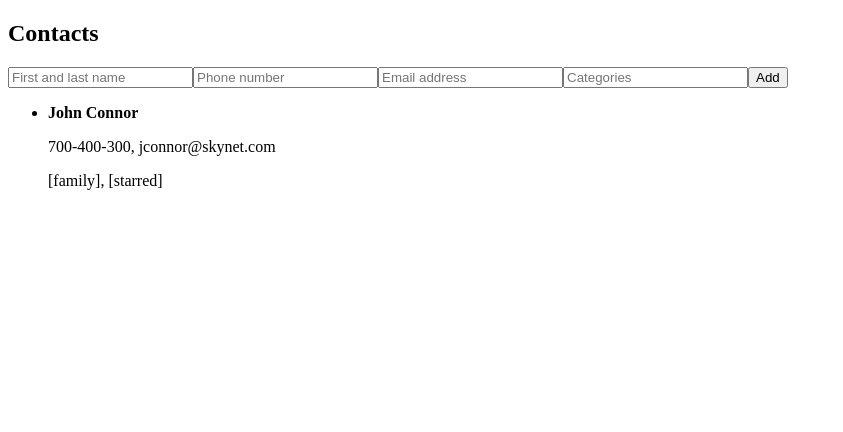
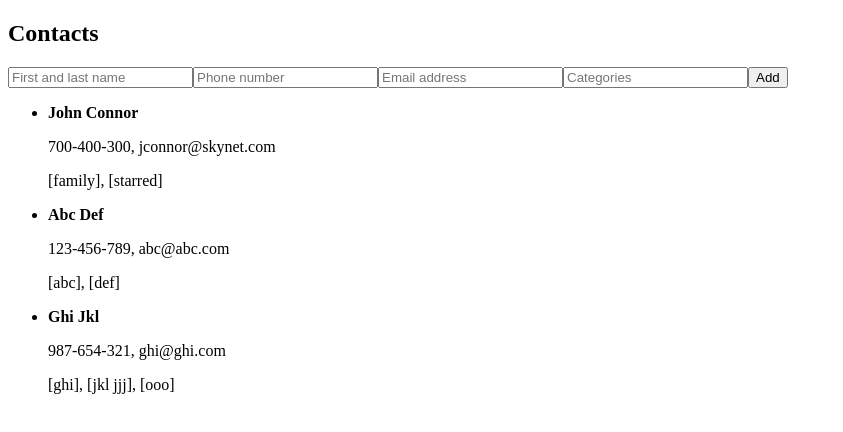
Before and after one commit to rob-now/contacts-list, a React (Create React App) app: page / in a window 1280 px wide. Shown: the top 432 px of the page, without its empty margins (0-843 px from the left). Built offline with nearby package versions, Linux system fonts and the light colour scheme.

Commit message:
Added default contacts array in state and rendering contacts list from state

```diff
--- a/src/App.js
+++ b/src/App.js
@@ -6,7 +6,23 @@ class App extends Component {
     contactName: '',
     contactPhone: '',
     contactEmail: '',
-    contactCategories: ''
+    contactCategories: '',
+    contacts: [
+      {
+        id: 1,
+        contactName: 'Abc Def',
+        contactPhone: '123-456-789',
+        contactEmail: 'abc@abc.com',
+        contactCategories: 'abc, def'
+      },
+      {
+        id: 2,
+        contactName: 'Ghi Jkl',
+        contactPhone: '987-654-321',
+        contactEmail: 'ghi@ghi.com',
+        contactCategories: 'ghi , jkl jjj,ooo'
+      }
+    ]
   };
 
   handleSubmit = event => {
@@ -58,6 +74,22 @@ class App extends Component {
             <p>700-400-300, jconnor@skynet.com</p>
             <p>[family], [starred]</p>
           </li>
+          {
+            this.state.contacts.map(
+              contact =>
+                <li key={contact.id}>
+                  <p><strong>{contact.contactName}</strong></p>
+                  <p>{contact.contactPhone}, {contact.contactEmail}</p>
+                  <p>{contact.contactCategories.split(',').map(
+                    (category, index) => {
+                      const categoryDisplay = `[${category.trim()}]`;
+                      const categoriesLastIndex = contact.contactCategories.split(',').length - 1;
+                      return index === categoriesLastIndex ? categoryDisplay : categoryDisplay + `, `;
+                    }
+                  )}</p>
+                </li>
+            )
+          }
         </ul>
       </div>
     );
```
